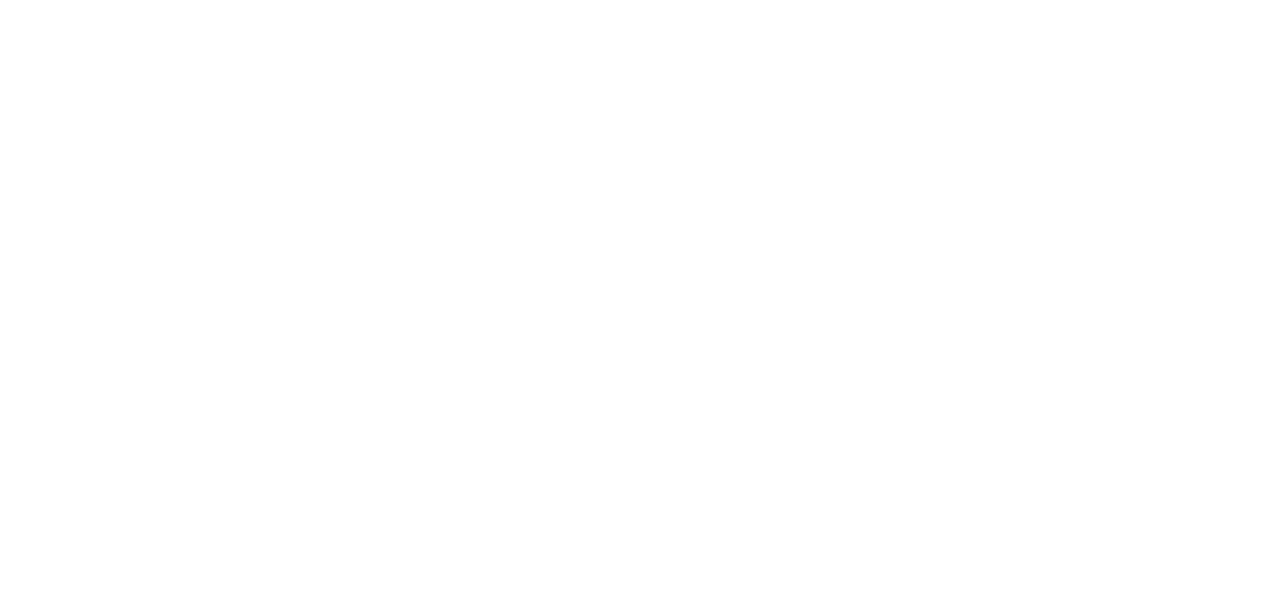
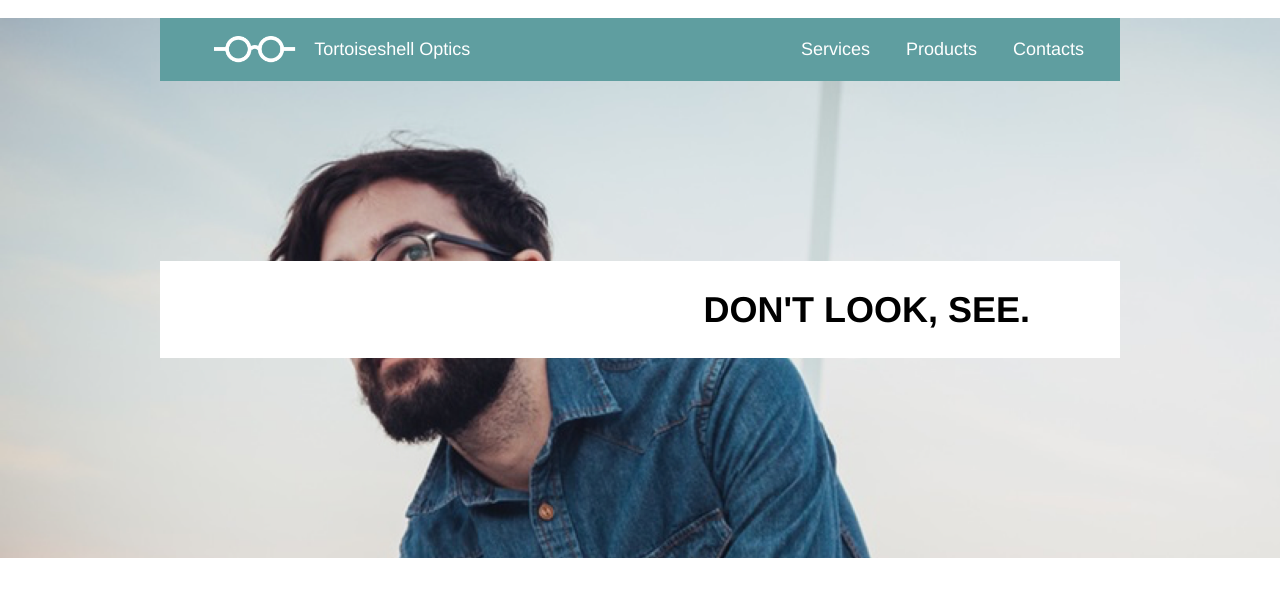
Before and after one commit to Wyorancher/Tortoiseshell-Optics, a plain HTML site: page index.html in a window 1280 px wide. Drawn offline with Linux system fonts and the light colour scheme.

Commit message:
add updated files for header

```diff
--- a/index.html
+++ b/index.html
@@ -8,5 +8,25 @@
 </head>
 
 <body>
+<!--Top logo, company name and nav-->
+<div class="headline">
+  <div class="container">
+    <div class="head_container">
+      <div class="head_title">
+        <img src="resources/images/logo-white.png" alt="glasses">
+        <span>Tortoiseshell Optics</span>
+      </div>
+<!--Navigation-->
+      <nav class="flex_nav">
+        <li>Services</li>
+        <li>Products</li>
+        <li>Contacts</li>
+      </nav>
+  </div>
+  <div class="head_box">
+    <h1>DON'T LOOK, SEE.</h1>
+  </div>
+  </div>
+</div>
 </body>
 </html>
--- a/resources/css/style.css
+++ b/resources/css/style.css
@@ -1,2 +1,64 @@
 @charset "utf-8";
 /* CSS Document */
+html,
+body {
+  font-family: Helvetica;
+  font-size: 18px;
+  line-height: 1.4;
+  margin: 0;
+  background-color: white;
+}
+h1  {
+  font-weight: bold;
+}
+.container {
+  max-width: 960px;
+  margin: 0 auto;
+}
+/*Container for top header including head-contianer, image, and nav*/
+.headline {
+  background-image: url(../images/glasses-bg.png);
+  background-size: cover;
+  height: 30rem;
+}
+/*cadetblue container*/
+.head_container {
+  display: flex;
+  background-color: cadetblue;
+  color: white;
+  margin-top: 1rem;
+}
+/*Business logo and title*/
+.head_title {
+  display: flex;
+  align-items: center;
+  padding: 1rem;
+  font-size: 1rem;
+}
+.head_title img {
+  height: 1.5rem;
+  padding: 0 1rem 0 2rem;
+}
+/*head navigation*/
+.flex_nav {
+  display: inline-flex;
+  align-items: center;
+  margin-left: auto;
+  list-style: none;
+}
+.flex_nav li {
+  padding-right: 2rem;
+}
+/*Head container for h1 box*/
+.head_box {
+  display: flex;
+  justify-content: flex-end;
+
+  background-color: white;
+  font-weight: bold;
+  font-size: 2rem;
+  line-height: 1.2;
+  margin-top: 10rem;
+  padding: 1.5rem 5rem;
+
+}
```
